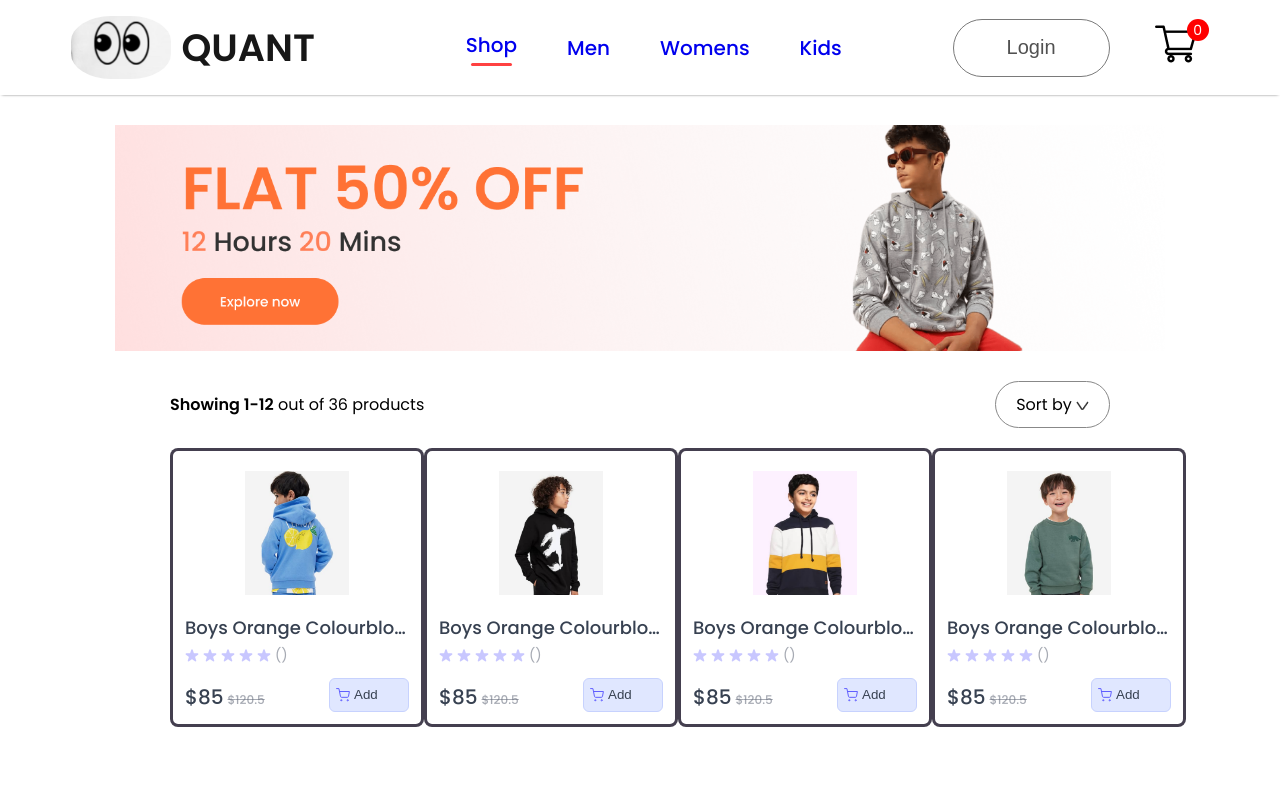
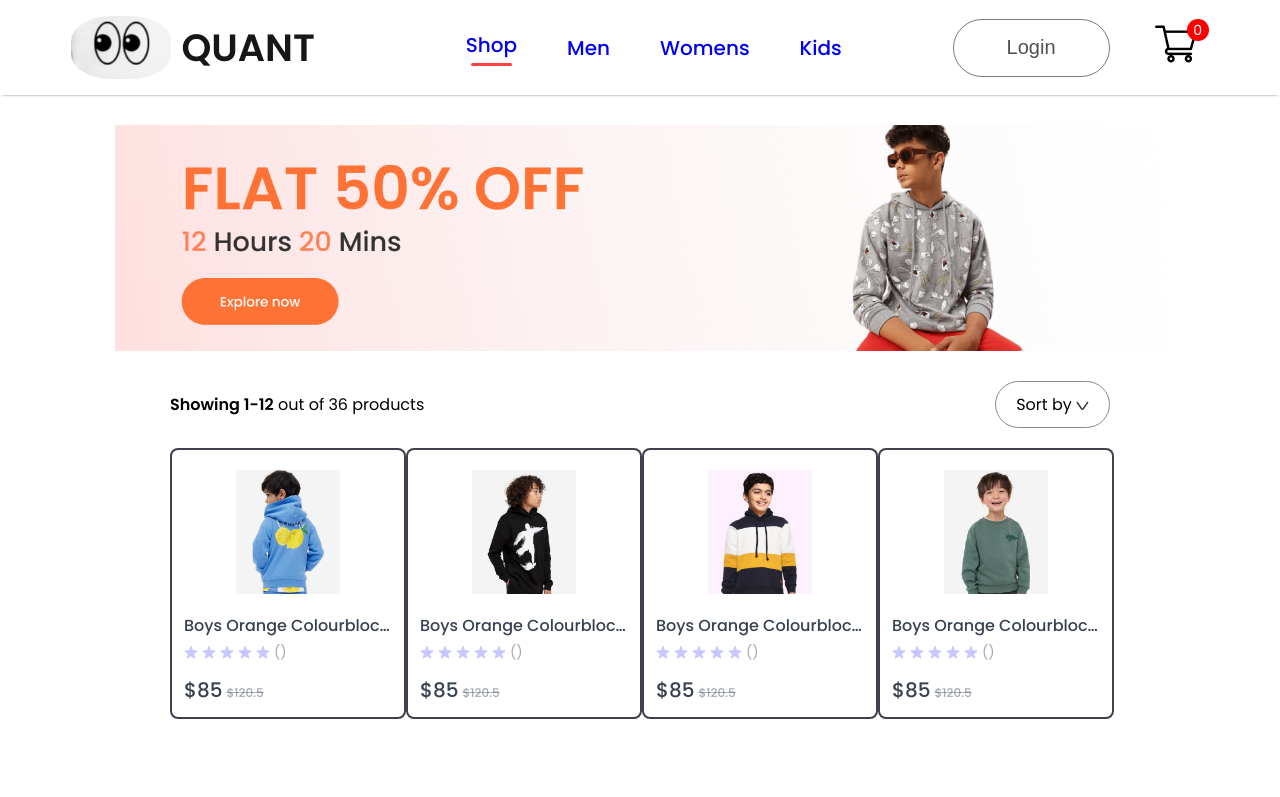
Before and after one commit to tholmes101/michealas-website, a React (Create React App) app: page /kids in a window 1280 px wide. Shown: the top 797 px of the page. Built offline with nearby package versions, Linux system fonts and the light colour scheme.

Commit message:
Made changes to product cards & remove the cart icon from product cards

```diff
--- a/src/Components/Item/Item.css
+++ b/src/Components/Item/Item.css
@@ -1,11 +1,11 @@
 .card {
-    border: 3px solid rgba(62, 57, 73, 0.966);
+    border: 2px solid rgba(62, 57, 73, 0.966);
     border-radius: 8px;
     padding: 12px;
     background: white;
     width: 100%;
-    max-width: 14rem;
-    min-width: 14rem;
+    max-width: 13rem;
+    min-width: 13rem;
 }
 
 .image-wrapper {
@@ -37,7 +37,8 @@
 .name {
     color: #374151;
     font-weight: 500;
-    font-size: 1.125rem;
+    /* font-size: 1.110rem; */
+    font-size: medium;
     margin: 4px 0;
     white-space: nowrap;
     overflow: hidden;
--- a/src/Components/Item/Item.jsx
+++ b/src/Components/Item/Item.jsx
@@ -3,7 +3,7 @@ import './Item.css'
 import { Link } from 'react-router-dom'
 
 const Item = (props) => {
-    const [count, setCount] = React.useState(0);
+    // const [count, setCount] = React.useState(0);
 
     return (
         <div className="card">
@@ -38,7 +38,7 @@ const Item = (props) => {
                         <span className="old-price">${props.old_price}</span>
                     </p>
 
-                    <div className="cart">
+                    {/* <div className="cart">
                         {count === 0 ? (
                             <button className="add-btn" onClick={() => setCount(1)}>
                                 <svg width="14" height="14" viewBox="0 0 14 14" fill="none">
@@ -53,7 +53,7 @@ const Item = (props) => {
                                 <button onClick={() => setCount((prev) => prev + 1)}>+</button>
                             </div>
                         )}
-                    </div>
+                    </div> */}
                 </div>
             </div>
         </div>
--- a/src/Components/Products/Products.jsx
+++ b/src/Components/Products/Products.jsx
@@ -10,7 +10,7 @@ const Products = () => {
         <hr />
         <div className="products-item">
             {data_product.map((item, i)=>{
-                return <Item key={i} id={item.id} name={item.name} image={item.image} new_price={item.new_price} old_price={item.old_price}/>
+                return <Item key={i} id={item.id} name={item.name} image={item.image[0]} new_price={item.new_price} old_price={item.old_price}/>
             })}
         </div>
     </div>
```
